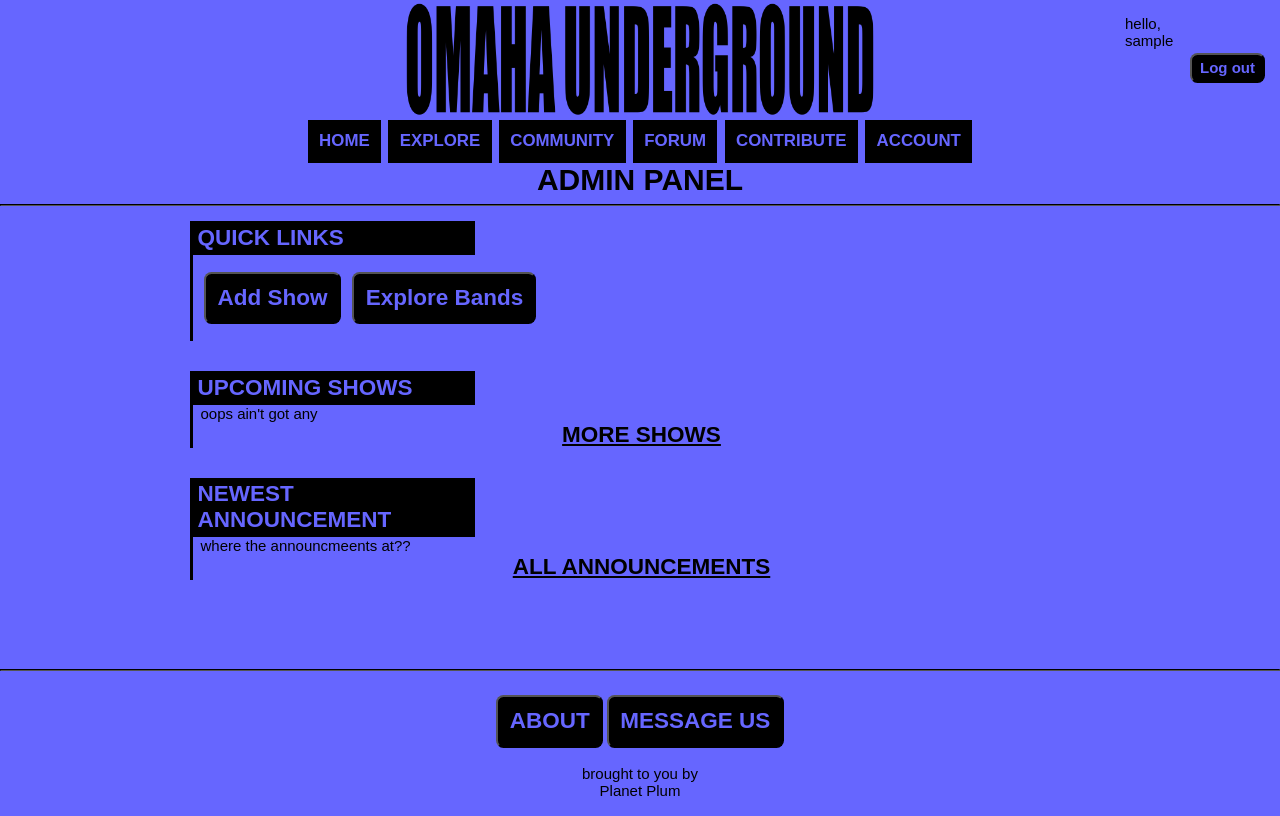
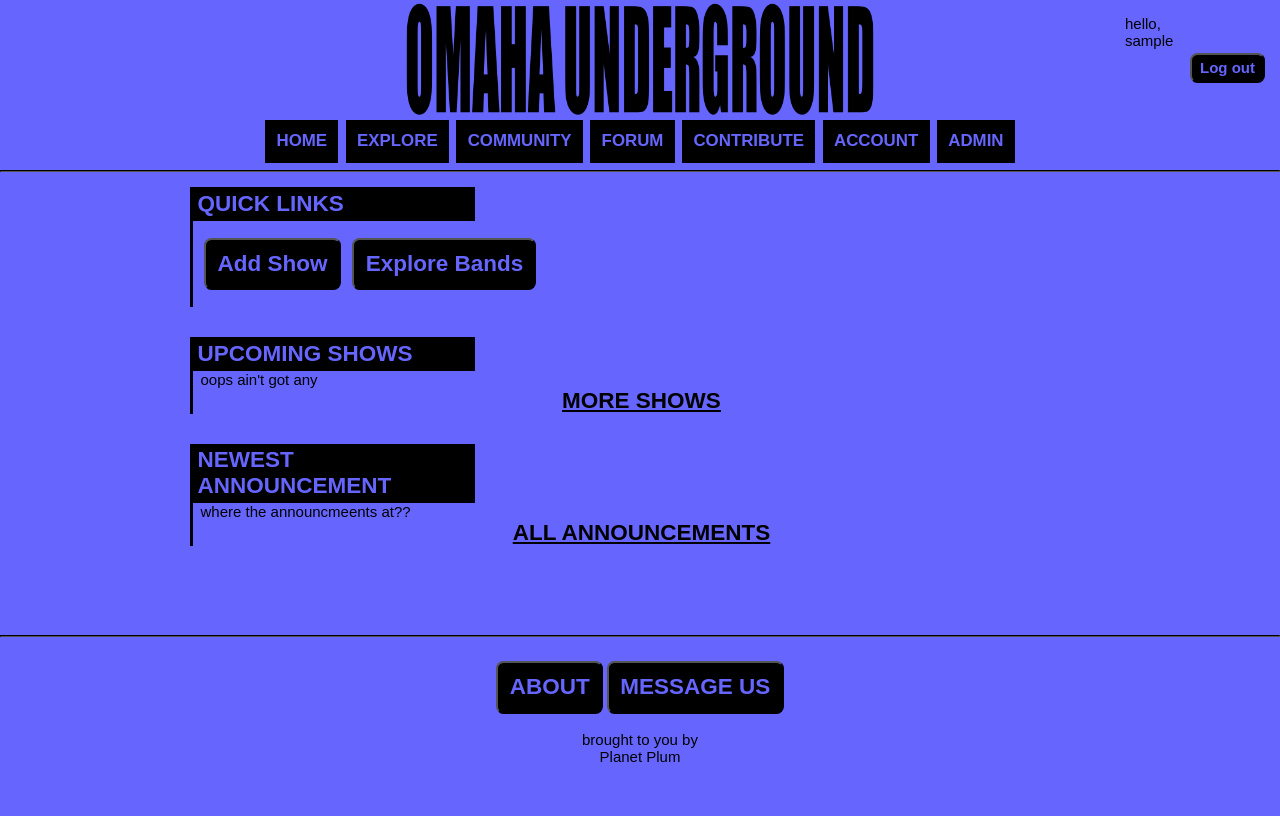
Before and after one commit to Mjames951/OmahaUnderground, a Django app: page / in a window 1280 px wide. After the commit the page ends 762 px from the top, so only its background shows below. Run offline with Django 5.2, Linux system fonts and the light colour scheme; the visitor is signed in with stand-in values (Sample User, id 1); data that the repository does not hold is empty.

Commit message:
objects storage fix - admin panel to menu button

```diff
--- a/planetplum/static/css/channel1-3.css
+++ b/planetplum/static/css/channel1-3.css
@@ -2,7 +2,6 @@
 
 .header,
 .under-header,
-#adminclicky,
 #topseparebar,
 .base-bottom,
 #bottomseparebar,
--- a/planetplum/templates/planetplum/base.html
+++ b/planetplum/templates/planetplum/base.html
@@ -97,11 +97,10 @@
         {% else %}
             <a href="{% url 'about' %}"><div><h1>ABOUT</h1></div></a>
         {% endif %}
+        {% if user.is_admin %}
+            <a href="{% url 'superuser' %}"><div><h1>ADMIN</h1></div></a>
+        {% endif %}
     </nav>
-
-    {% if user.is_admin %}
-        <h1 id="adminclicky"  style="text-align: center;"><a href="{% url 'superuser' %}">ADMIN PANEL</a></h1>
-    {% endif %}
 
     <hr id="topseparebar">
     <div class="main-content">
```
Also changed, not shown: 2 other files.
